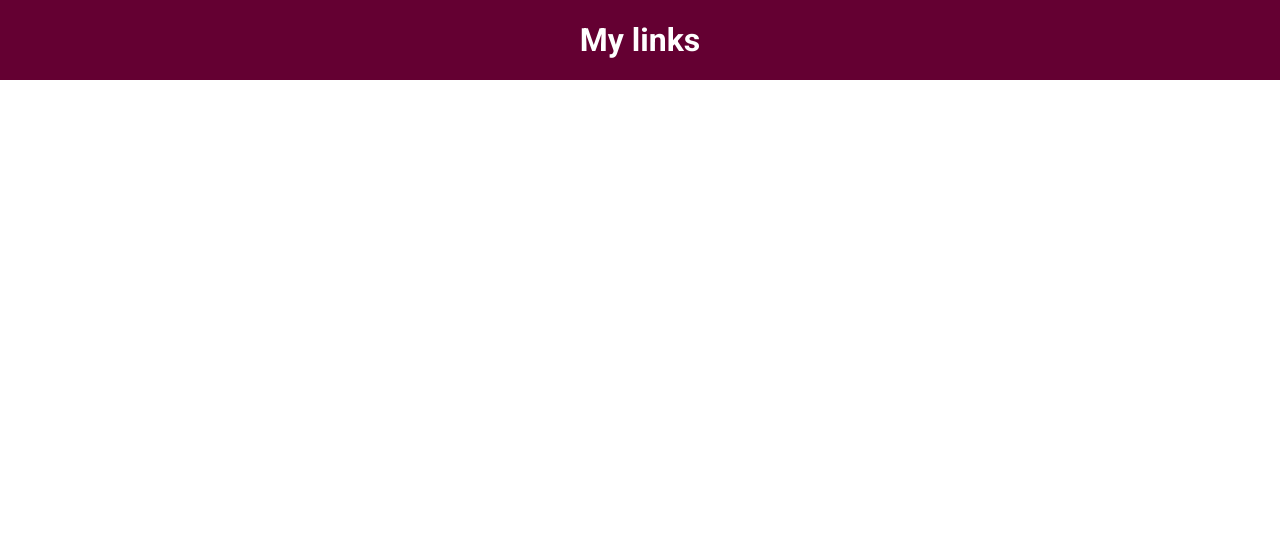
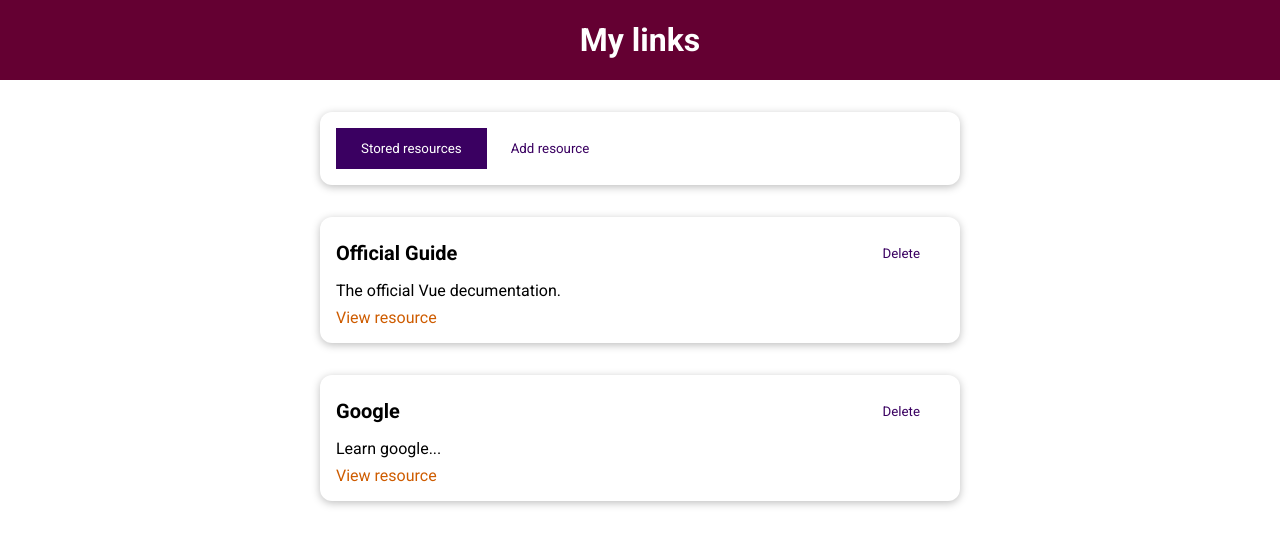
Before and after one commit to daq131/vue-components-app, a Vue app: page / in a window 1280 px wide. Shown: the top 546 px of the page. Built offline with nearby package versions, Linux system fonts and the light colour scheme.

Commit message:
styling tabs

```diff
--- a/src/App.vue
+++ b/src/App.vue
@@ -1,21 +1,15 @@
 <template>
     <the-header title="My links"></the-header>
+    <the-resources> </the-resources>
 </template>
 
 <script>
 import TheHeader from './components/layouts/TheHeader.vue'
-
+import TheResources from './components/learning-resources/TheResources.vue'
 export default{
     components: {
-        TheHeader
-    },
-    data() {
-        return{
-            storedResources: [
-                { id: 'official-guide', title: 'Official Guide', description: 'The official Vue decumentation.', link: 'https://vuejs.org'},
-                { id: 'google', title: 'Google', description: 'Learn google...', link: 'https://google.com'}
-            ]
-        }
+        TheHeader,
+        TheResources
     }
 }
 </script>
@@ -23,6 +17,8 @@
 <style>
 
  @import url('https://fonts.googleapis.com/css2?family=Roboto:wght@400;700&display=swap');
+
+
 
 * {
   box-sizing: border-box;
--- a/src/components/learning-resources/StoredResources.vue
+++ b/src/components/learning-resources/StoredResources.vue
@@ -13,7 +13,7 @@
 <script>
 import LearningResource from './LearningResource.vue'
 export default {
-    props: ['resources'],
+    inject: ['resources'],
     components: {
         LearningResource
     }
--- a/src/components/learning-resources/TheResources.vue
+++ b/src/components/learning-resources/TheResources.vue
@@ -1,7 +1,11 @@
 <template>
     <base-card>
-        <base-button @click="setSelectedTab('stored-resources')">Stored resources</base-button>
-        <base-button @click="setSelectedTab('add-resource')">Add resource</base-button>
+        <base-button @click="setSelectedTab('stored-resources')"
+        :mode="storedResButtonMode">
+        Stored resources</base-button>
+        <base-button @click="setSelectedTab('add-resource')"
+        :mode="addResButtonMode">
+        Add resource</base-button>
     </base-card>
     <component :is="selectedTab">
     </component>
@@ -10,15 +14,33 @@
 <script>
 
 import StoredResources from './StoredResources.vue'
-import AddResorce from './AddResorce.vue';
+import AddResource from './AddResource.vue';
 export default {
     components: {
         StoredResources,
-        AddResorce
+        AddResource
     },
     data() {
         return {
-            selectedTab: 'stored-resoorces'
+            selectedTab: 'stored-resources',
+            storedResources: [
+                { id: 'official-guide', title: 'Official Guide', description: 'The official Vue decumentation.', link: 'https://vuejs.org'},
+                { id: 'google', title: 'Google', description: 'Learn google...', link: 'https://google.com'}
+            ]
+        }
+    },
+    // provide resources to all child components, we need to inject them in storedResources component
+    provide() {
+        return {
+        resources: this.storedResources
+        }
+    },
+    computed: {
+        addResButtonMode() {
+           return this.selectedTab === 'add-resource' ? null : 'flat';
+        },
+        storedResButtonMode() {
+            return this.selectedTab === 'stored-resources' ? null : 'flat';
         }
     },
     methods: {
```
